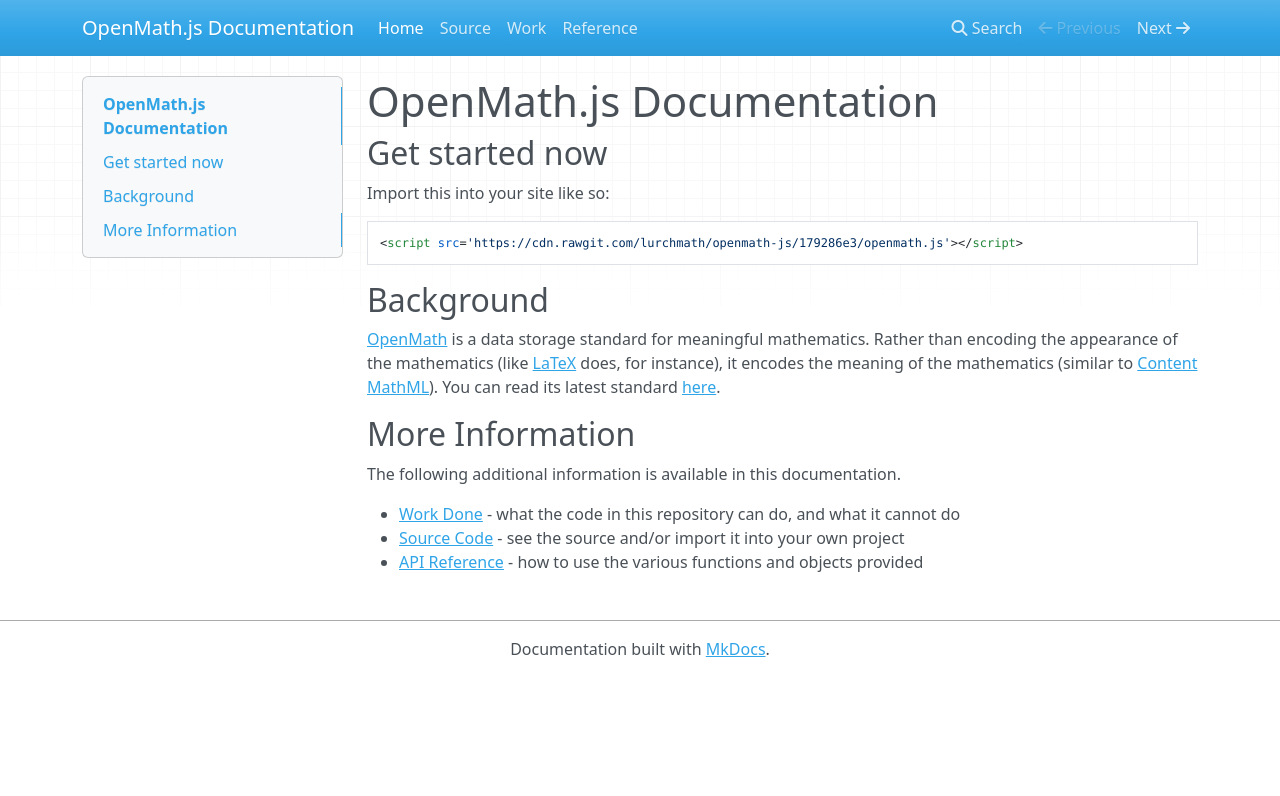
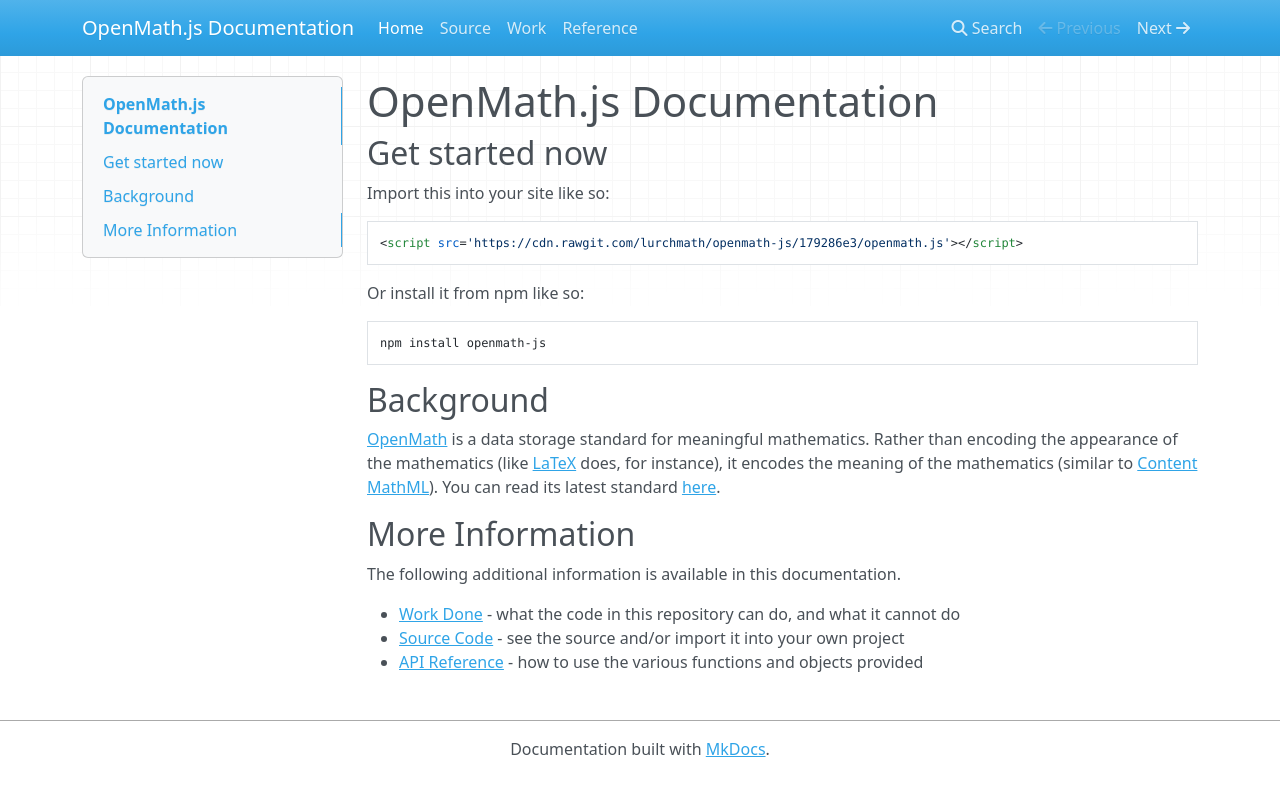
Before and after one commit to lurchmath/openmath-js, an MkDocs documentation site: the page built from docs/index.md, in a window 1280 px wide. Shown: the top 796 px of the page. Built offline with MkDocs 1.6.1, drawn with Linux system fonts in a browser that asks for light colours; nearby versions of some CDN libraries; old or Windows-style settings are respelled for this version of MkDocs.

Commit message:
Adding this module to npm

````diff
--- a/docs/index.md
+++ b/docs/index.md
@@ -7,6 +7,11 @@
 
 ```html
 <script src='https://cdn.rawgit.com/lurchmath/openmath-js/179286e3/openmath.js'></script>
+```
+
+Or install it from npm like so:
+```bash
+npm install openmath-js
 ```
 
 ## Background
--- a/package.json
+++ b/package.json
@@ -1,6 +1,6 @@
 {
     "name": "openmath-js",
-    "version": "0.1.0",
+    "version": "1.0.2",
     "description": "Implementation of (most of) the OpenMath Standard in JavaScript",
     "author": "Nathan Carter <ncarter@bentley.edu> (http://nathancarter.github.io",
     "license": "LGPLv3",
````
Also changed, not shown: index.js (added, +8 -0 lines), site/index.html, 1 other file.
